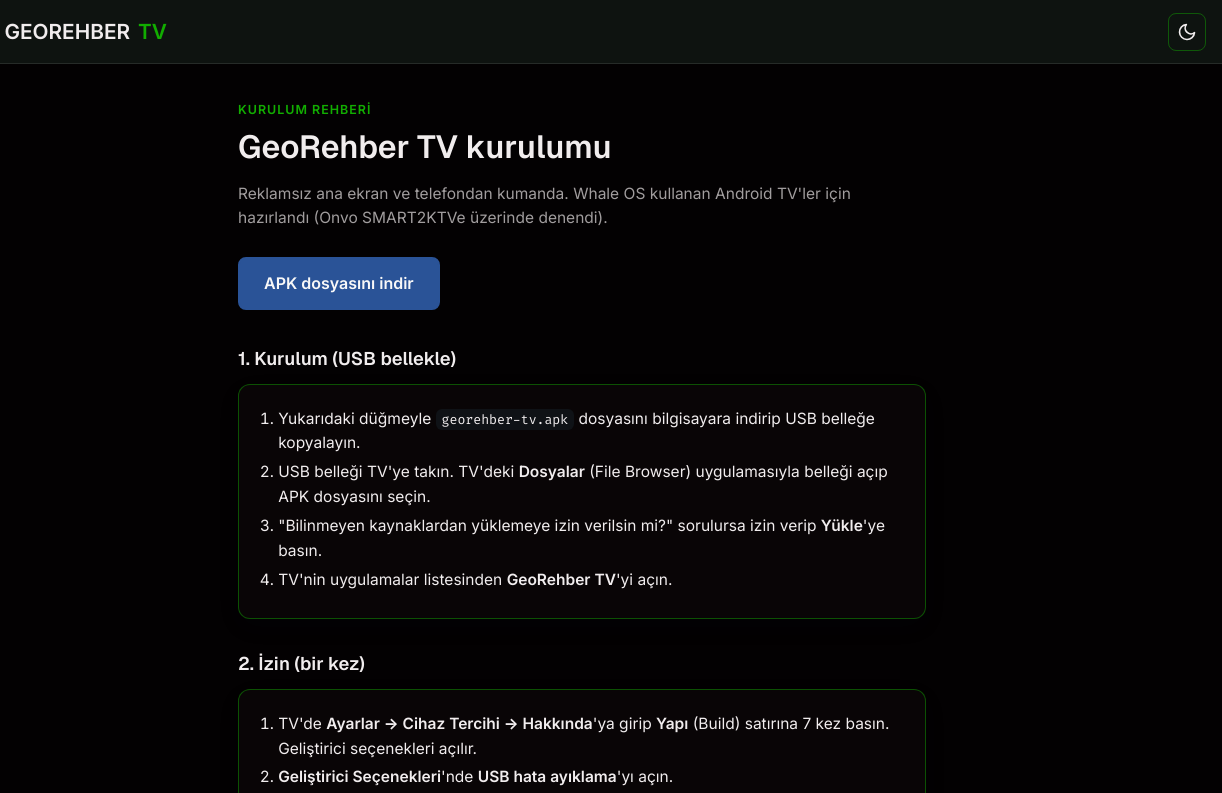
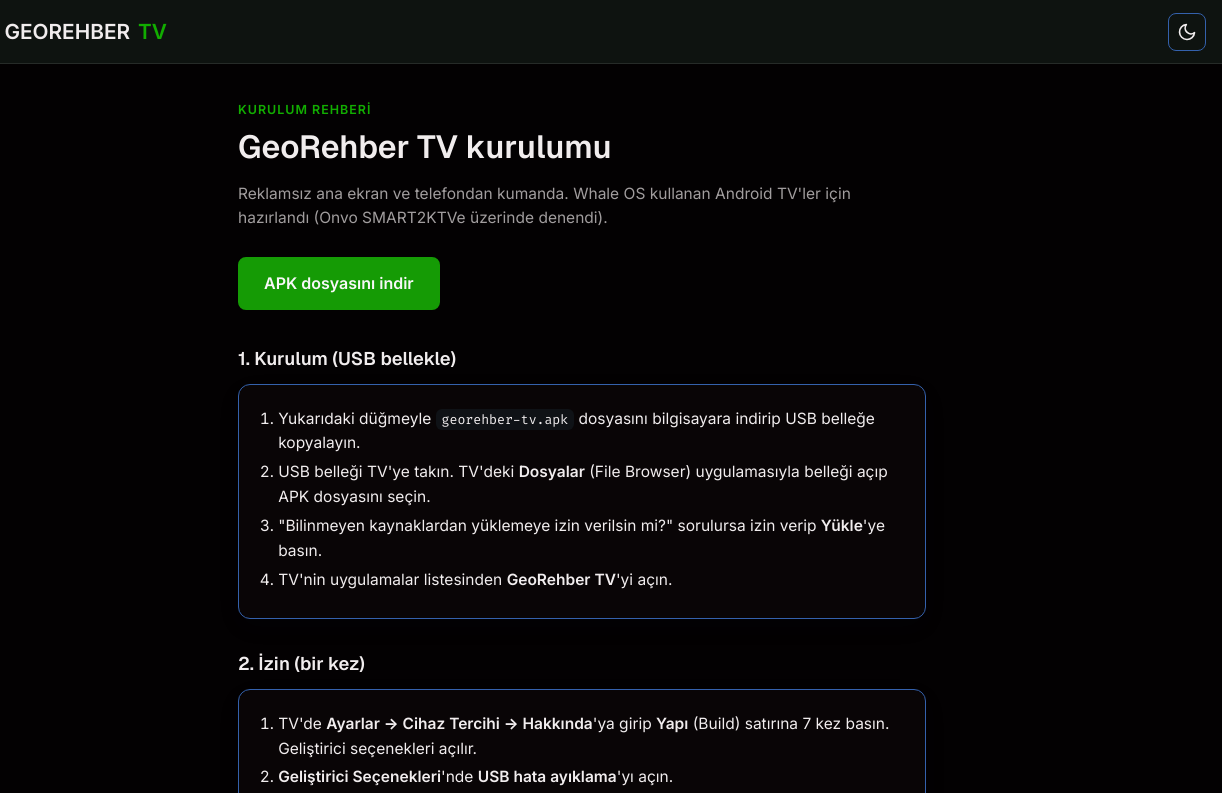
Before and after one commit to georehber/georehbertv, a plain HTML site: page kurulum.html in a window 1280 px wide. Both pictures are taken after a click on the button "Temayı değiştir". Shown: the top 793 px of the page, 58-1280 px from the left. Drawn offline with nearby package versions, Linux system fonts and the light colour scheme.

Commit message:
Güncelleme

```diff
--- a/tema.css
+++ b/tema.css
@@ -11,16 +11,18 @@
   --shadow-md: 0 18px 48px rgba(20, 35, 70, 0.1);
 }
 body.dark {
-  --primary: oklch(0.45 0.12 260);
+  /* Koyu temada ana dugmeler marka yesili, cerceveler lacivert */
+  --primary: oklch(0.6 0.2 142);
   --secondary: oklch(0.18 0.01 260);
   --muted-foreground: oklch(0.7 0.005 0);
   --background: oklch(0.08 0.01 0); --foreground: oklch(0.95 0.005 0);
   --card: oklch(0.12 0.01 0); --border: oklch(1 0 0 / 10%);
 }
-/* Koyu temada kartlar ve ikincil dugmeler marka yesilinden yari saydam cerceve alir. */
+/* Koyu temada kartlar ve ikincil dugmeler lacivert cerceve alir. */
 body.dark .card, body.dark .kart, body.dark input, body.dark .theme-toggle, body.dark .btn-secondary {
-  border-color: color-mix(in srgb, oklch(0.65 0.22 142) 45%, transparent);
+  border-color: oklch(0.5 0.13 260);
 }
+body.dark .btn-primary:hover { background: oklch(0.66 0.2 142); border-color: oklch(0.66 0.2 142); }
 * { box-sizing: border-box; }
 html, body { margin: 0; }
 body {
```
